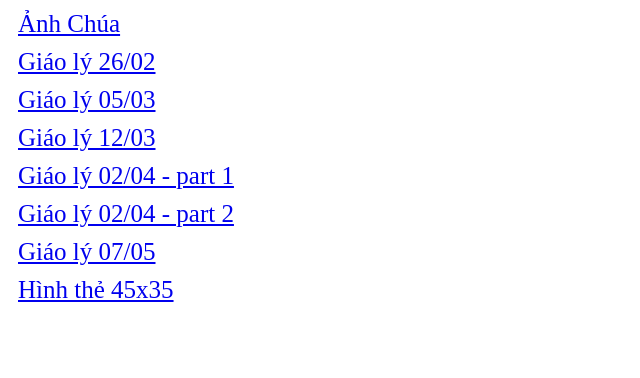
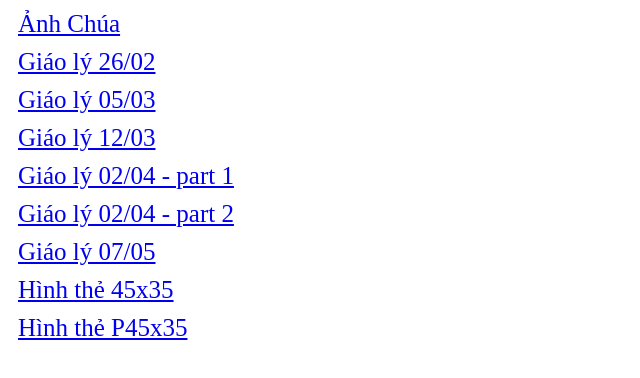
Before and after one commit to dangnmd/chien_non, a plain HTML site: page index.html in a window 1280 px wide. Shown: the whole page, without its empty margins (0-640 px from the left). Drawn offline with Linux system fonts and the light colour scheme.

Commit message:
Update index.html

```diff
--- a/index.html
+++ b/index.html
@@ -19,6 +19,7 @@
 	<a href="https://www.youtube.com/watch?v=G0pUVp3yDYI">Giáo lý 02/04 - part 2</a>
 	<a href="https://photos.app.goo.gl/ngnb8CiyhBvDpecT6">Giáo lý 07/05</a>
 	<a href="https://photos.app.goo.gl/6NfGtd1PEcxDRELv9">Hình thẻ 45x35</a>
+	  <a href="https://photos.app.goo.gl/kroHtrHkKtW5Kr2VA">Hình thẻ P45x35</a>
 
   </body>
 </html>
```
